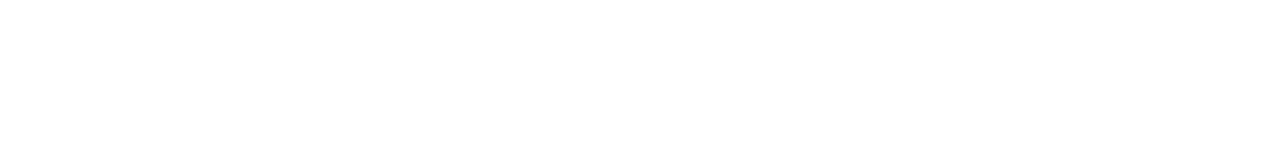
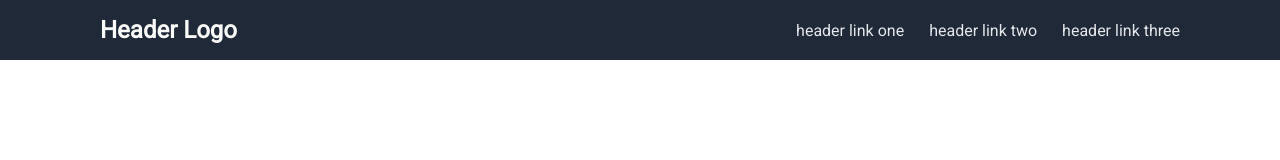
Before and after one commit to ruben-vl/odin-landing-page, a plain HTML site: page index.html in a window 1280 px wide. Drawn offline with Linux system fonts and the light colour scheme.

Commit message:
Style header

```diff
--- a/index.html
+++ b/index.html
@@ -4,7 +4,14 @@
         <meta charset="utf-8">
         <title>Odin Landing Page</title>
         <link rel="stylesheet" href="./style.css">
+        <link rel="stylesheet" href="https://fonts.googleapis.com/css?family=Roboto">
     </head>
     <body>
+        <div id="header">
+            <a href="" id="header-logo">Header Logo</a>
+            <a href="" class="header-link">header link one</a>
+            <a href="" class="header-link">header link two</a>
+            <a href="" class="header-link">header link three</a>
+        </div>
     </body>
 </html>
--- a/style.css
+++ b/style.css
@@ -0,0 +1,35 @@
+* {
+    font-family: 'Roboto', sans-serif;
+}
+
+body {
+    margin: 0px;
+}
+
+a {
+    text-decoration: none;
+    color: #E5E7EB;
+}
+
+#header {
+    height: 50px;
+    background-color: #1F2937;
+    margin: 0px;
+    padding: 5px 100px;
+    display: flex;
+    justify-content: flex-end;
+    align-items: center;
+    gap: 25px;
+}
+
+#header-logo {
+    font-size: 24px;
+    font-weight: bold;
+    color: #F9FAF8;
+    margin-right: auto;
+}
+
+.header_link {
+    font-size: 18px;
+    color: #E5E7EB;
+}
```
